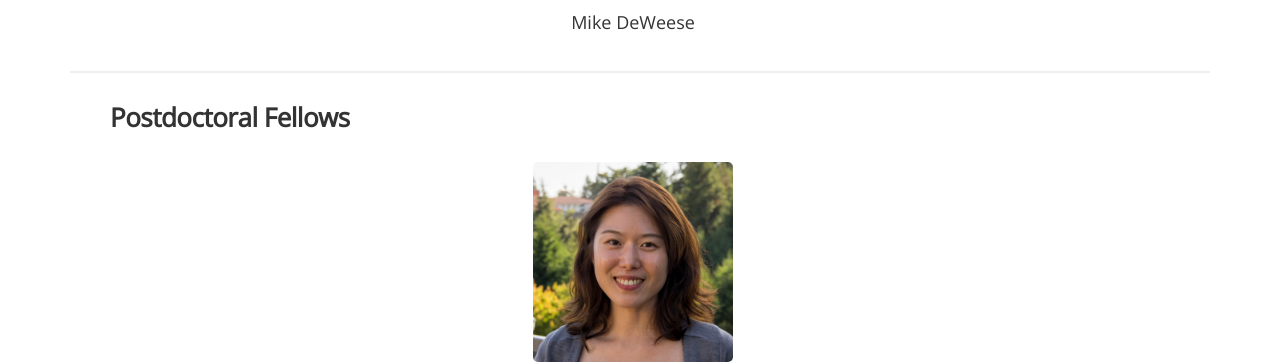
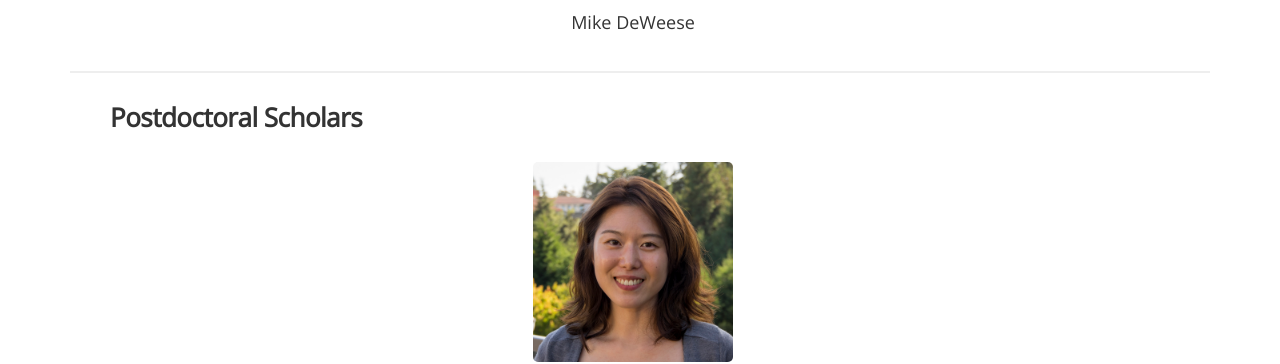
Before and after one commit to ncinko-testing/ncinko-testing.github.io, a Jekyll site: the page built from people.md, in a window 1280 px wide and 1189 px high. Shown: the part 359-723 px from the top of the window. Built offline with Jekyll 4.4.1, drawn with Linux system fonts in a browser that asks for light colours; nearby versions of some CDN libraries.

Commit message:
Update people.md

```diff
--- a/people.md
+++ b/people.md
@@ -17,7 +17,7 @@ permalink: /people/
 
 <div class="pos_header">
 {% if role == 'postdoc' %}
-<h3>Postdoctoral Fellows</h3>
+<h3>Postdoctoral Scholars</h3>
  {% elsif role == 'pi' %}
 <h3>Principal Investigator</h3>
  {% elsif role == 'gradstudent' %}
```
